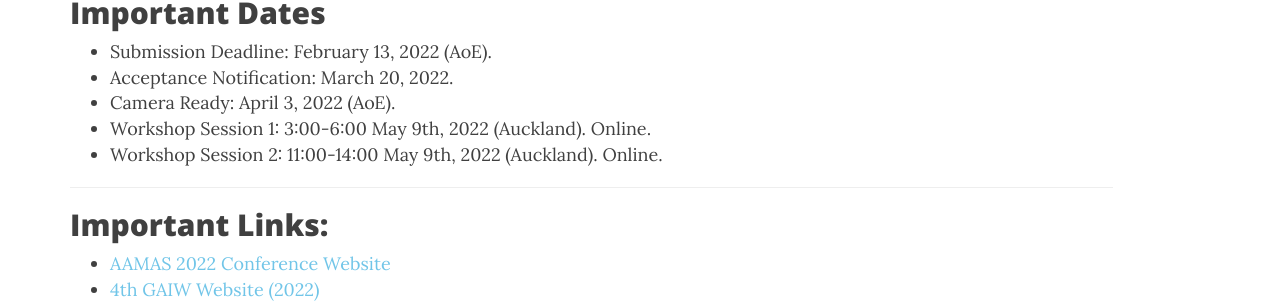
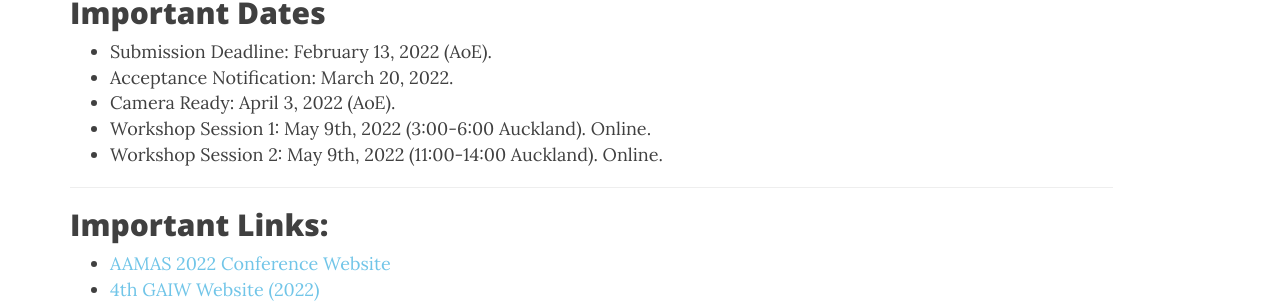
Before and after one commit to BenAbramowitz/gaiw2023, a Jekyll site: the page built from index.md, in a window 1280 px wide and 900 px high, scrolled down 1048 px. Shown: the part 143-449 px from the top of the window. Built offline with Jekyll 4.4.1, drawn with Linux system fonts in a browser that asks for light colours; nearby versions of some CDN libraries.

```diff
--- a/index.md
+++ b/index.md
@@ -20,8 +20,8 @@ Over the past two decades, the focus of agent incentives in centralised and dece
 * Submission Deadline: February 13, 2022 (AoE).
 * Acceptance Notification: March 20, 2022.
 * Camera Ready: April 3, 2022 (AoE).
-* Workshop Session 1: 3:00-6:00 May 9th, 2022 (Auckland). Online.
-* Workshop Session 2: 11:00-14:00 May 9th, 2022 (Auckland). Online.
+* Workshop Session 1: May 9th, 2022 (3:00-6:00 Auckland). Online.
+* Workshop Session 2: May 9th, 2022 (11:00-14:00 Auckland). Online.
 
 ---
 
```
